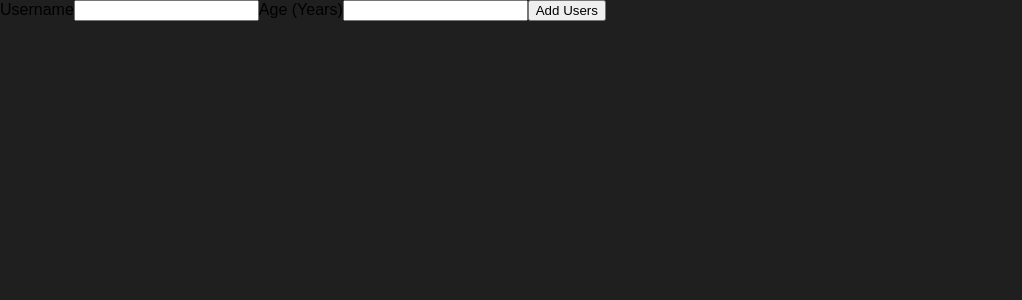
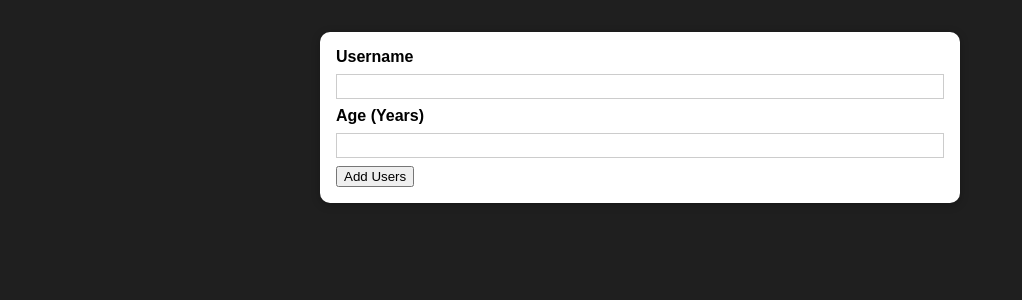
Before and after one commit to YosiKimhi/users-list, a React (Create React App) app: page / in a window 1280 px wide. Shown: the top 300 px of the page, without its empty margins (0-1022 px from the left). Built offline with nearby package versions, Linux system fonts and the light colour scheme.

Commit message:
Adding a re-usable Card Component

```diff
--- a/src/App.js
+++ b/src/App.js
@@ -1,11 +1,11 @@
 import React from 'react';
-import AddUsers from './components/Users/AddUsers';
+import AddUser from './components/Users/AddUser';
 
 
 function App() {
   return (
     <div>
-      <AddUsers/>
+      <AddUser/>
     </div>
   );
 }
--- /dev/null
+++ b/src/components/UI/Card.js
@@ -0,0 +1,11 @@
+import React from 'react';
+
+import classes from './Card.module.css';
+
+const Card = (props) => {
+  return (
+    <div className={`${classes.card} ${props.className}`}>{props.children}</div>
+  );
+};
+
+export default Card;
--- /dev/null
+++ b/src/components/UI/Card.module.css
@@ -0,0 +1,5 @@
+.card {
+    background: white;
+    box-shadow: 0 2px 8px rgba(0,0,0,0.26);
+    border-radius: 10px;
+}
--- /dev/null
+++ b/src/components/Users/AddUser.js
@@ -0,0 +1,21 @@
+import React from 'react';
+import Card from '../UI/Card';
+import classes from './AddUser.module.css';
+const AddUser = (props) => {
+  const addUserHandler = (event) => {
+    event.preventDefault();
+  };
+  return (
+    <Card className={classes.input}>
+      <form onSubmit={addUserHandler}>
+        <label htmlFor='username'>Username</label>
+        <input id='username' type='text' />
+        <label htmlFor='age'>Age (Years)</label>
+        <input id='age' type='number' />
+        <button type='submit'>Add Users</button>
+      </form>
+    </Card>
+  );
+};
+
+export default AddUser;
--- /dev/null
+++ b/src/components/Users/AddUser.module.css
@@ -0,0 +1,26 @@
+.input {
+    margin: 2rem auto;
+    padding: 1rem;
+    width: 90%;
+    max-width: 40rem;
+}
+
+.input label {
+    display: block;
+    font-weight: bold;
+    margin-bottom: 0.5rem;
+}
+
+.input input {
+    font: inherit;
+    display: block;
+    width: 100%;
+    border: 1px solid #ccc;
+    padding: 0.15rem;
+    margin-bottom: 0.5rem;
+}
+
+.input input:focus {
+    outline: none;
+    border-color: #4f005f;
+}
--- a/src/components/Users/AddUsers.js
+++ /dev/null
@@ -1,18 +0,0 @@
-import React from 'react';
-
-const AddUsers = (props) => {
-  const addUserHandler = (event) => {
-    event.preventDefault();
-  };
-  return (
-    <form onSubmit={addUserHandler}>
-      <label htmlFor='username'>Username</label>
-      <input id='username' type='text' />
-      <label htmlFor='age'>Age (Years)</label>
-      <input id='age' type='number' />
-      <button type='submit'>Add Users</button>
-    </form>
-  );
-};
-
-export default AddUsers;
```
